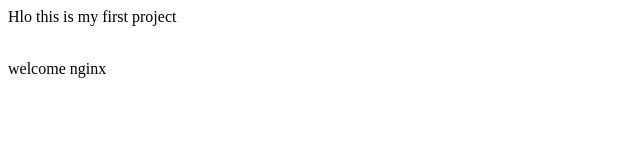
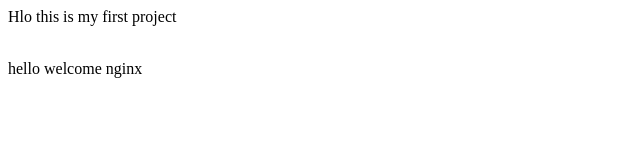
Before and after one commit to renu2819/jenkins-test, a plain HTML site: page index.html in a window 1280 px wide. Shown: the full height of the page, 0-640 px from the left. Drawn offline with Linux system fonts and the light colour scheme.

Commit message:
Update index.html

```diff
--- a/index.html
+++ b/index.html
@@ -1,2 +1,2 @@
 <p1>Hlo this is my first project</p></br>
-<p3>welcome nginx</p>
+<p3> hello welcome nginx</p>
```
